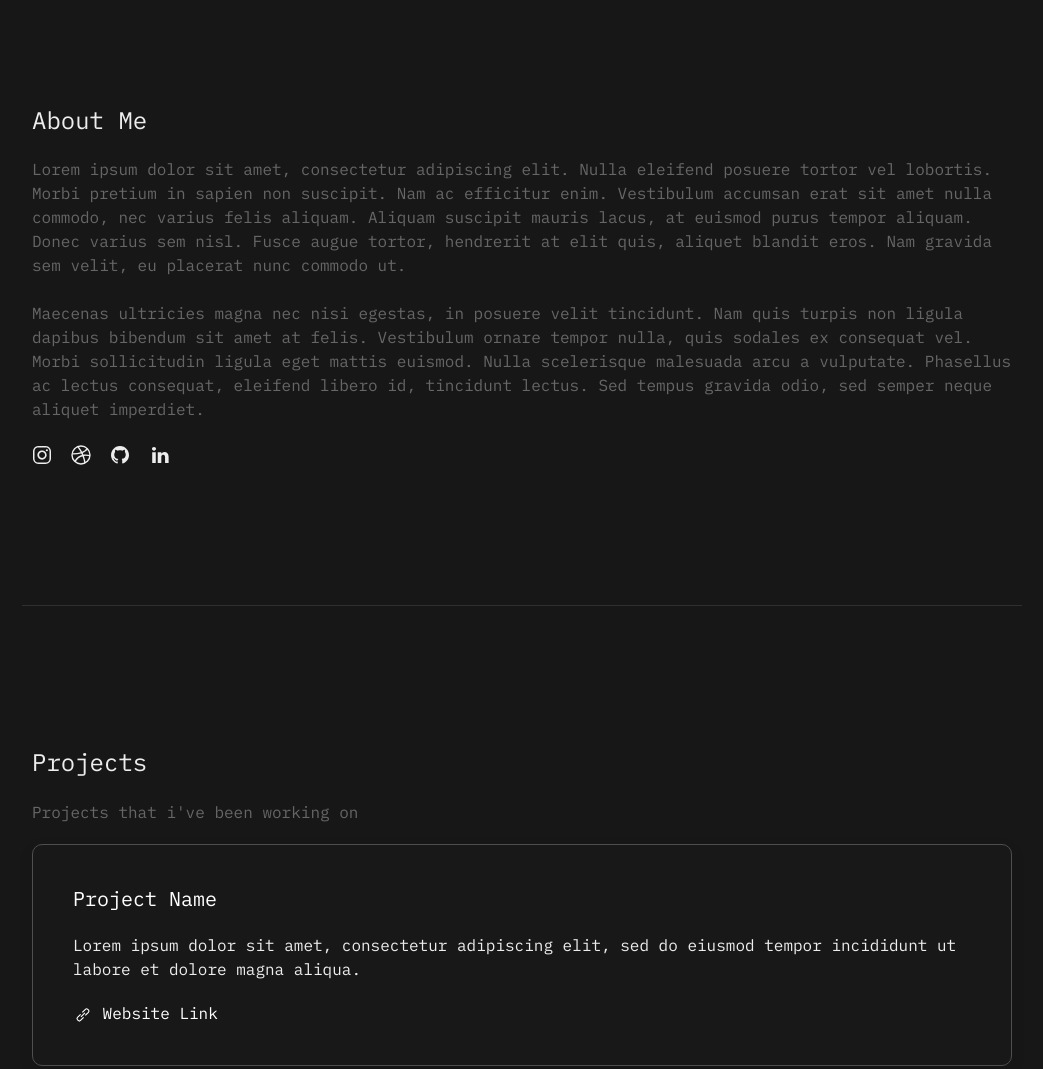
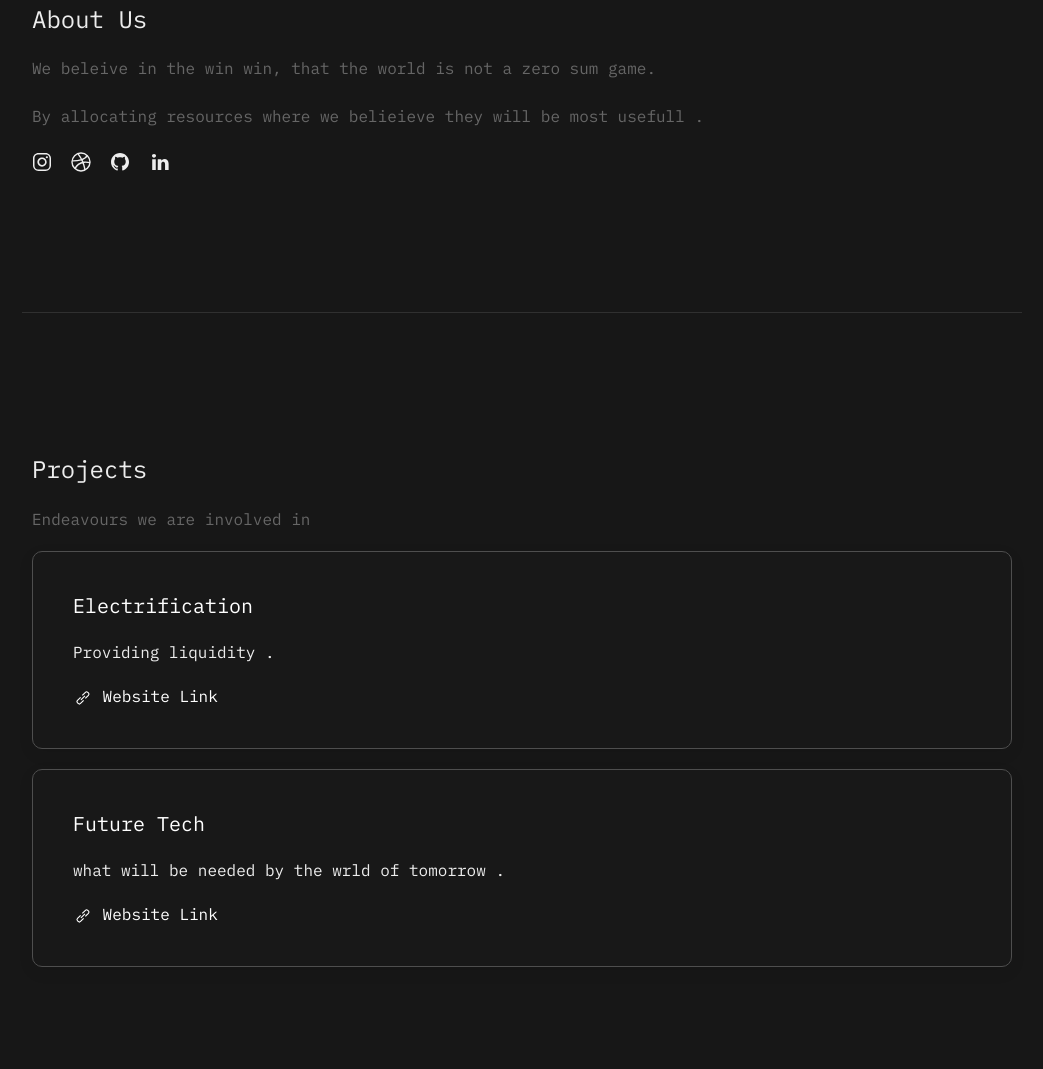
Before and after one commit to SimiaSideris/SimiaSideris.github.io, a plain HTML site: page index.html in a window 1280 px wide. Shown: the part 823-1892 px from the top of the page, without its empty margins (118-1161 px from the left). Drawn offline with Linux system fonts and the light colour scheme.

Commit message:
Update index.html
modifyingtext

```diff
--- a/index.html
+++ b/index.html
@@ -1,3 +1,11 @@
+
+
+
+
+
+
+
+
 <!DOCTYPE html>
 <html lang="en">
 <head>
@@ -67,8 +75,8 @@
 <!-- Navigation Bar Mobile Ends -->
 <!-- Home -->
 <section class="uk-margin-small-left uk-margin-small-right uk-margin-xlarge-top uk-margin-xlarge-bottom">
-    <h1 class="uk-margin-xlarge-left uk-light uk-text-left uk-margin-xlarge-right">I'm John Doe, a front-end web developer, <br>graphic designer, and an UI/UX designer.</h1>
-    <a href="#about" class="uk-margin-xlarge-left uk-text-capitalize uk-button uk-button-secondary" uk-scroll>About Me</a>
+    <h1 class="uk-margin-xlarge-left uk-light uk-text-left uk-margin-xlarge-right">Fat Dragon, <br>a venture capital firm.</h1>
+    <a href="#about" class="uk-margin-xlarge-left uk-text-capitalize uk-button uk-button-secondary" uk-scroll>About Us</a>
 
 
 </section>
@@ -81,9 +89,9 @@
 
 <!-- About Me -->
 <section id="about" class="uk-margin-small-left uk-margin-small-right uk-margin-xlarge-top uk-margin-xlarge-bottom">
-<h3 class="uk-margin-xlarge-left uk-light">About Me</h3>
+<h3 class="uk-margin-xlarge-left uk-light">About Us</h3>
 <!-- Change here to ur paragraph -->
-<p class="uk-margin-xlarge-left uk-margin-xlarge-right">Lorem ipsum dolor sit amet, consectetur adipiscing elit. Nulla eleifend posuere tortor vel lobortis. Morbi pretium in sapien non suscipit. Nam ac efficitur enim. Vestibulum accumsan erat sit amet nulla commodo, nec varius felis aliquam. Aliquam suscipit mauris lacus, at euismod purus tempor aliquam. Donec varius sem nisl. Fusce augue tortor, hendrerit at elit quis, aliquet blandit eros. Nam gravida sem velit, eu placerat nunc commodo ut. <br><br>Maecenas ultricies magna nec nisi egestas, in posuere velit tincidunt. Nam quis turpis non ligula dapibus bibendum sit amet at felis. Vestibulum ornare tempor nulla, quis sodales ex consequat vel. Morbi sollicitudin ligula eget mattis euismod. Nulla scelerisque malesuada arcu a vulputate. Phasellus ac lectus consequat, eleifend libero id, tincidunt lectus. Sed tempus gravida odio, sed semper neque aliquet imperdiet.</p>
+<p class="uk-margin-xlarge-left uk-margin-xlarge-right">We beleive in the win win, that the world is not a zero sum game. <br><br>By allocating resources where we belieieve they will be most usefull .</p>
 <a href="" class="uk-margin-xlarge-left uk-light uk-button-text" uk-icon="instagram"></a> &nbsp;<a href="" class="uk-light uk-button-text" uk-icon="dribbble"></a> &nbsp;<a href="" class="uk-button-text uk-light" uk-icon="github"></a> &nbsp;<a href="" class=" uk-light uk-button-text" uk-icon="linkedin"></a>
 
 <!-- About Me Ends -->
@@ -97,20 +105,20 @@
 <hr class="uk-margin-xlarge-left uk-margin-xlarge-right">
 <section id="projects" class="uk-margin-small-left uk-margin-small-right uk-margin-xlarge-top uk-margin-xlarge-bottom">
 <h3 class="uk-margin-xlarge-left uk-light">Projects</h3>
-<p class="uk-margin-xlarge-left">Projects that i've been working on</p>
+<p class="uk-margin-xlarge-left">Endeavours we are involved in </p>
 
 <div class="uk-margin-xlarge-left uk-margin-xlarge-right">
     <!-- Change all of this to ur projects -->
     <div class="uk-margin uk-card uk-card-secondary uk-card-body ">
-        <h4>Project Name</h4>
-        <p>Lorem ipsum dolor sit amet, consectetur adipiscing elit, sed do eiusmod tempor incididunt ut labore et dolore magna aliqua.</p>
+        <h4>Electrification</h4>
+        <p>Providing liquidity .</p>
         <a class="uk-button-text uk-text-decoration-none" href="">
             <span uk-icon="icon: link">
             </span> Website Link </a>
         </div>
         <div class="uk-margin uk-card uk-card-secondary uk-card-body ">
-            <h4>Project Name</h4>
-            <p>Lorem ipsum dolor sit amet, consectetur adipiscing elit, sed do eiusmod tempor incididunt ut labore et dolore magna aliqua.</p>
+            <h4>Future Tech</h4>
+            <p>what will be needed by the wrld of tomorrow .</p>
             <a class="uk-button-text uk-text-decoration-none" href="">
                 <span uk-icon="icon: link">
                 </span> Website Link </a>
```
